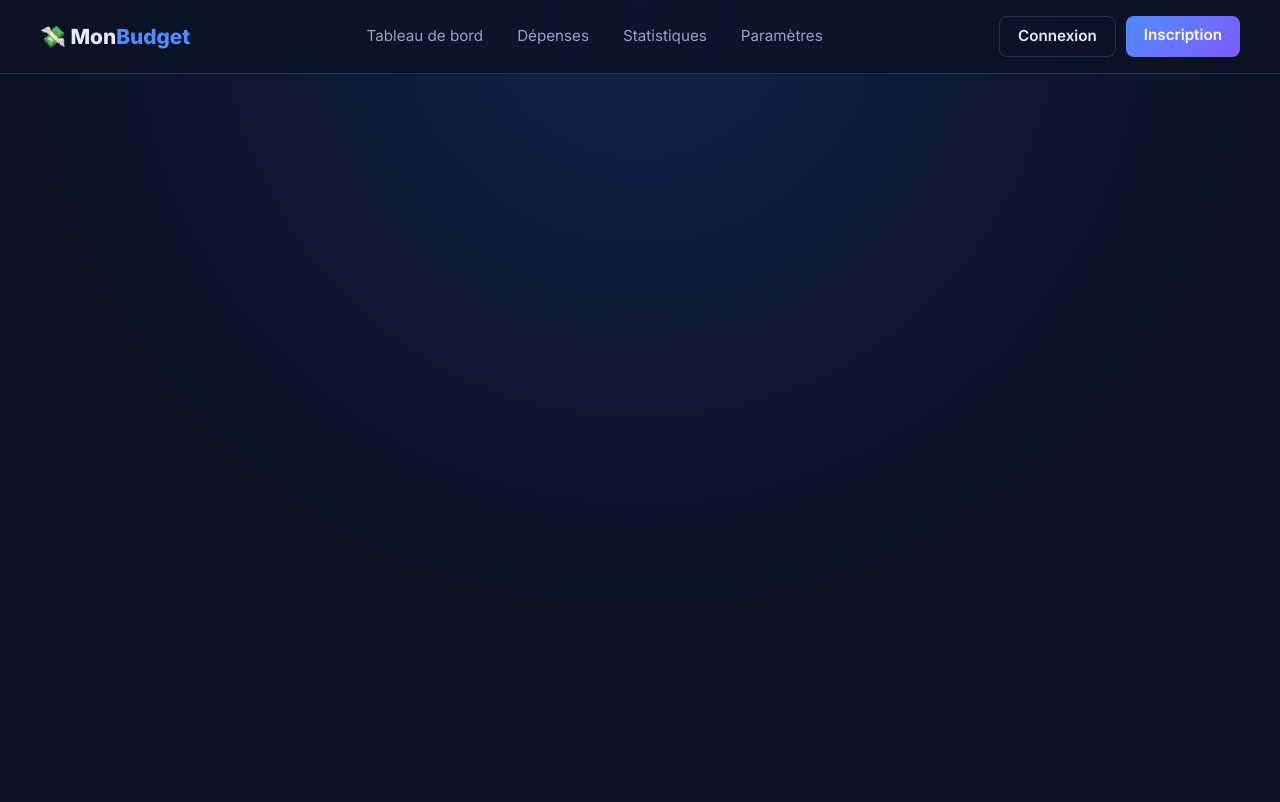
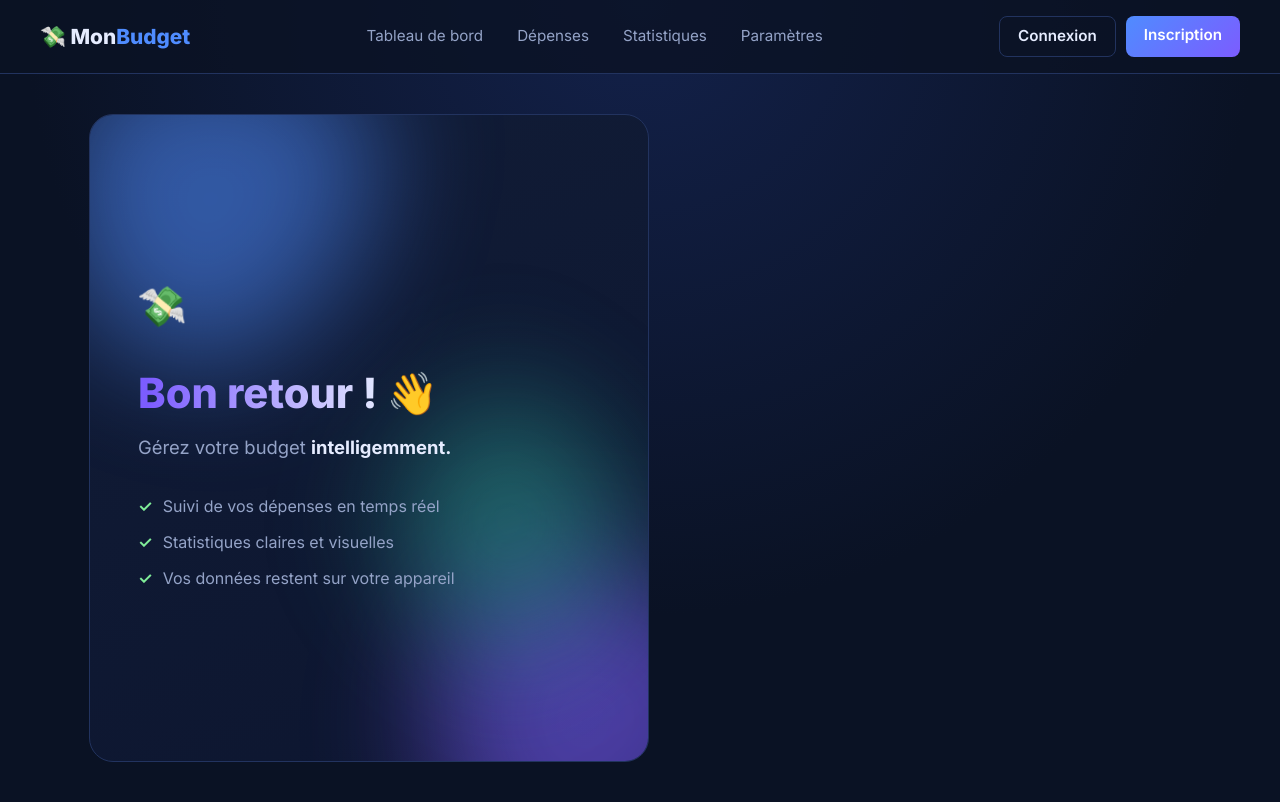
Before and after one commit to r-ovoundard/mon-budget, a PHP site: page /connexion.html in a window 1280 px wide. Before the commit the page ends 435 px from the top, so only its background shows below. Run offline with PHP 8.4, Linux system fonts and the light colour scheme.

Commit message:
ajout de la mise en page et du panneau animé

```diff
--- a/connexion.html
+++ b/connexion.html
@@ -28,8 +28,33 @@
   </header>
 
   <main class="auth-page">
+    <!-- ===== PANNEAU DÉCORATIF ===== -->
+    <section class="auth-visual">
+      <div class="blob blob-1" aria-hidden="true"></div>
+      <div class="blob blob-2" aria-hidden="true"></div>
+      <div class="blob blob-3" aria-hidden="true"></div>
 
-    <!-- PANNEAU -->
+      <div class="auth-visual-content">
+        <span class="auth-logo" aria-hidden="true">💸</span>
+        <h1><span class="shine-text">Bon retour !</span> 👋</h1>
+        <p class="rotating-line">
+          Gérez votre budget
+          <span class="rotator">
+            <span class="rotator-track">
+              <span>simplement.</span>
+              <span>sereinement.</span>
+              <span>intelligemment.</span>
+              <span>simplement.</span>
+            </span>
+          </span>
+        </p>
+        <ul class="auth-perks">
+          <li><span>✓</span> Suivi de vos dépenses en temps réel</li>
+          <li><span>✓</span> Statistiques claires et visuelles</li>
+          <li><span>✓</span> Vos données restent sur votre appareil</li>
+        </ul>
+      </div>
+    </section>
 
     <!-- FORMULAIRE -->
 
--- a/css/style.css
+++ b/css/style.css
@@ -1771,3 +1771,178 @@ input[type="month"] {
   color: var(--logement);
   font-weight: 600;
 }
+/* =========================================================
+   PAGE CONNEXION – MISE EN PAGE
+   ========================================================= */
+.auth-page {
+  display: grid;
+  grid-template-columns: 1.1fr 1fr;
+  gap: 32px;
+  max-width: 1150px;
+  min-height: calc(100vh - 72px);
+  margin: 0 auto;
+  padding: 40px 24px;
+}
+
+/* =========================================================
+   PAGE CONNEXION – PANNEAU DÉCORATIF
+   ========================================================= */
+/* Le panneau s'ouvre en cercle depuis le coin haut gauche */
+@keyframes circleReveal {
+  from { -webkit-clip-path: circle(0% at 0% 0%); clip-path: circle(0% at 0% 0%); }
+  to   { -webkit-clip-path: circle(150% at 0% 0%); clip-path: circle(150% at 0% 0%); }
+}
+
+.auth-visual {
+  position: relative;
+  overflow: hidden;
+  display: flex;
+  align-items: center;
+  padding: 48px;
+  border: 1px solid var(--border);
+  border-radius: 24px;
+  background: linear-gradient(160deg, #111c36, #0d1630);
+  animation: circleReveal 1.2s var(--silk) both;
+}
+
+/* Taches de lumière : elles changent de forme ET dérivent en même temps */
+@keyframes morph {
+  0%   { border-radius: 40% 60% 70% 30% / 40% 50% 60% 50%; }
+  50%  { border-radius: 70% 30% 50% 50% / 30% 30% 70% 70%; }
+  100% { border-radius: 30% 70% 40% 60% / 60% 40% 30% 70%; }
+}
+
+@keyframes drift {
+  from { transform: translate(0, 0) rotate(0deg); }
+  to   { transform: translate(60px, 40px) rotate(45deg); }
+}
+
+.blob {
+  position: absolute;
+  width: 320px;
+  height: 320px;
+  opacity: 0.55;
+  filter: blur(60px);
+  animation: morph 14s ease-in-out infinite alternate, drift 18s ease-in-out infinite alternate;
+}
+
+.blob-1 {
+  top: -80px;
+  left: -60px;
+  background: var(--accent);
+}
+
+.blob-2 {
+  right: -60px;
+  bottom: -100px;
+  background: var(--accent-2);
+  animation-duration: 16s, 20s;
+  animation-delay: -4s;
+}
+
+.blob-3 {
+  top: 40%;
+  left: 45%;
+  width: 220px;
+  height: 220px;
+  background: var(--etudes);
+  animation-delay: -8s;
+}
+
+.auth-visual-content {
+  position: relative;
+  z-index: 1; /* le texte reste au-dessus des taches */
+}
+
+@keyframes float {
+  50% { transform: translateY(-10px) rotate(-6deg); }
+}
+
+.auth-logo {
+  display: inline-block;
+  font-size: 2.4rem;
+  animation: float 4s ease-in-out infinite;
+}
+
+.auth-visual h1 {
+  text-align: left;
+  font-size: 2.6rem;
+  margin: 18px 0 10px;
+}
+
+/* Dégradé qui ondule à travers les lettres */
+@keyframes shine {
+  from { background-position: 0% 50%; }
+  to   { background-position: 100% 50%; }
+}
+
+.shine-text {
+  background: linear-gradient(90deg, var(--text), var(--accent), var(--accent-2), var(--text));
+  background-size: 300% 100%;
+  -webkit-background-clip: text;
+  background-clip: text;
+  color: transparent;
+  animation: shine 6s ease-in-out infinite alternate;
+}
+
+/* Carrousel de mots : une fenêtre d'une ligne, la liste défile dedans */
+@keyframes wordCycle {
+  0%, 22%  { transform: translateY(0); }
+  33%, 55% { transform: translateY(-25%); }
+  66%, 88% { transform: translateY(-50%); }
+  100%     { transform: translateY(-75%); }
+}
+
+.rotating-line {
+  color: var(--text-muted);
+  font-size: 1.15rem;
+}
+
+.rotator {
+  display: inline-block;
+  height: 1.5em;
+  overflow: hidden;
+  vertical-align: bottom;
+}
+
+.rotator-track {
+  display: flex;
+  flex-direction: column;
+  animation: wordCycle 7.5s var(--silk) infinite;
+}
+
+.rotator-track span {
+  height: 1.5em;
+  color: var(--text);
+  font-weight: 700;
+}
+
+/* Avantages qui arrivent un par un */
+@keyframes perkIn {
+  from { opacity: 0; transform: translateX(-16px); }
+  to   { opacity: 1; transform: none; }
+}
+
+.auth-perks {
+  list-style: none;
+  display: flex;
+  flex-direction: column;
+  gap: 12px;
+  margin-top: 32px;
+}
+
+.auth-perks li {
+  color: var(--text-muted);
+  opacity: 0;
+  animation: perkIn 0.7s var(--silk) forwards;
+}
+
+.auth-perks li:nth-child(1) { animation-delay: 0.8s; }
+.auth-perks li:nth-child(2) { animation-delay: 1.0s; }
+.auth-perks li:nth-child(3) { animation-delay: 1.2s; }
+
+.auth-perks span {
+  color: var(--tip-4);
+  font-weight: 800;
+  margin-right: 6px;
+}
```
